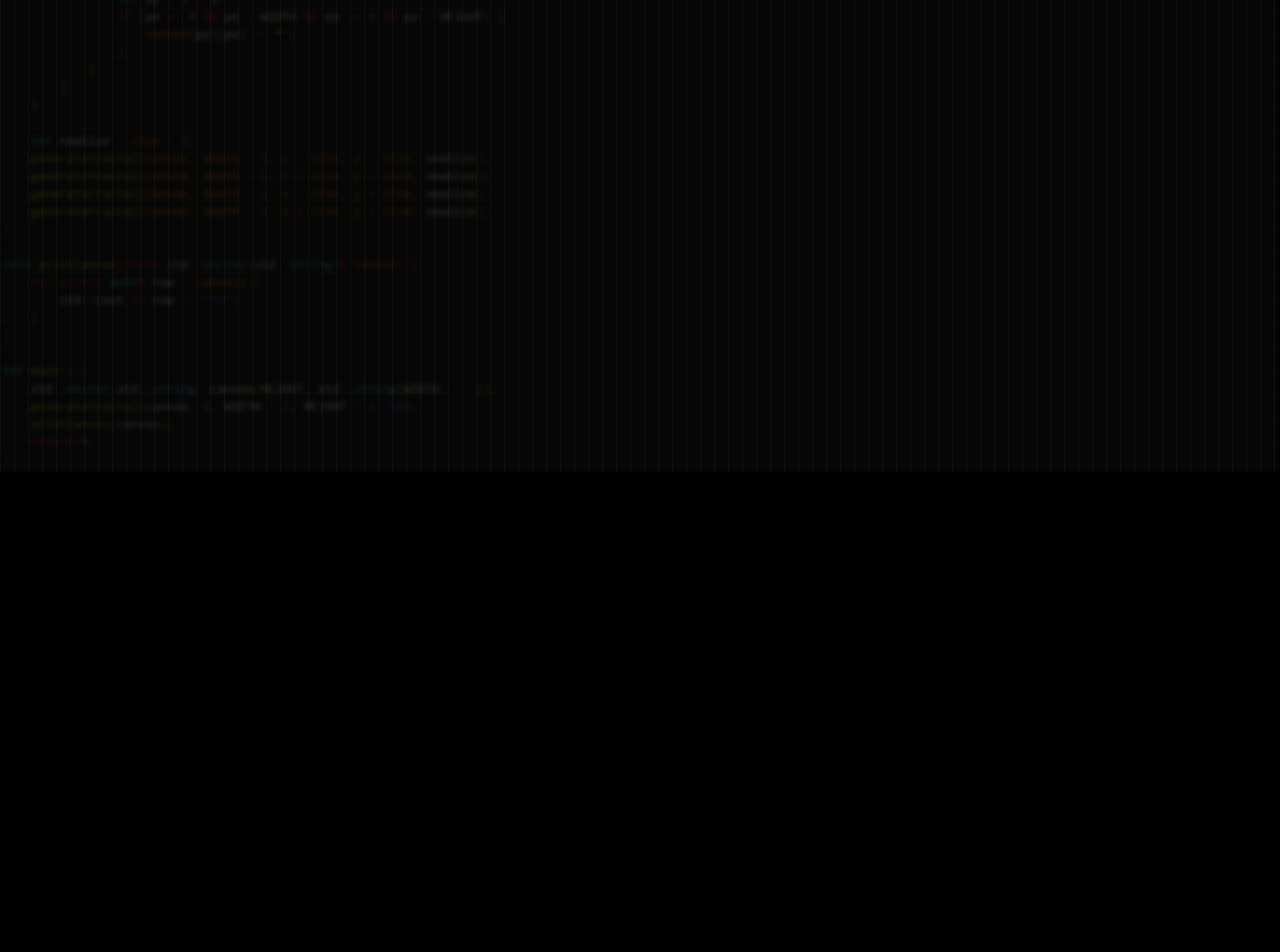
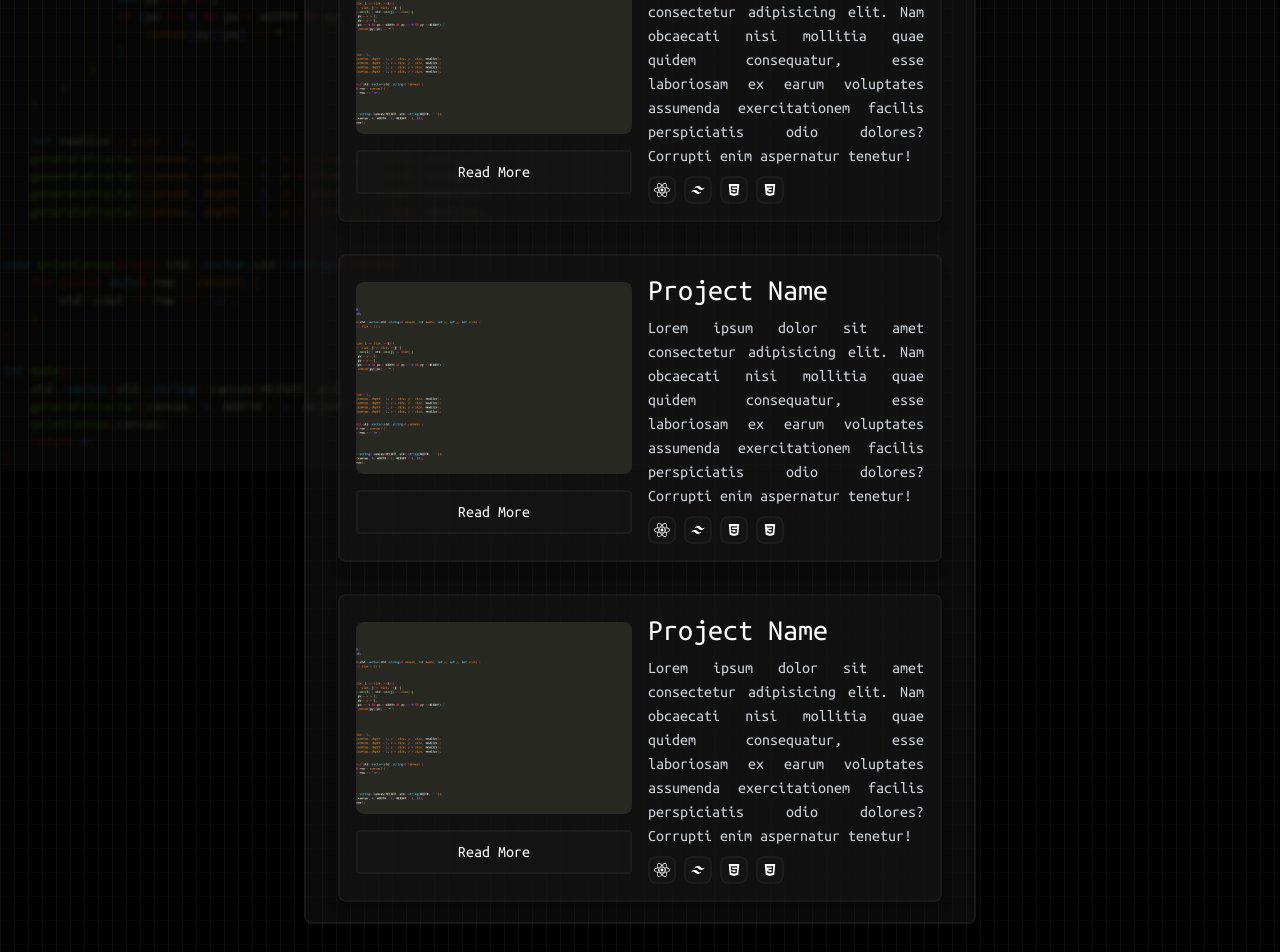
Before and after one commit to noel560/noel, a React (Vite) app: page /noel/projects in a window 1280 px wide. Shown: the part 328-1280 px from the top of the page. Before the commit the page ends 800 px from the top, so only its background shows below. Built offline with nearby package versions, Linux system fonts and the light colour scheme; a web font is replaced by a local one.

Commit message:
Changed few stuff, worked on projects page

```diff
--- a/package.json
+++ b/package.json
@@ -14,6 +14,7 @@
   },
   "dependencies": {
     "@tailwindcss/vite": "^4.0.1",
+    "framer-motion": "^12.9.2",
     "gh-pages": "^6.3.0",
     "react": "^18.3.1",
     "react-dom": "^18.3.1",
--- a/src/About.jsx
+++ b/src/About.jsx
@@ -2,6 +2,7 @@ import { useState } from 'react'
 import bgImage from './assets/1.png'
 import './Home.css'
 import { Link } from "react-router-dom"
+import { motion } from "framer-motion"
 
 function App() {
     const [menuOpen, setMenuOpen] = useState(false);
@@ -54,7 +55,7 @@ function App() {
             </div>
         </nav>
 
-        <div className="flex flex-col relative items-center justify-center mt-10 px-4 sm:px-6 lg:px-8 bg-neutral-900/50 border-2 border-neutral-800/50 rounded-lg shadow-lg w-full max-w-2xl mx-auto py-5">
+        <motion.div initial={{ scale: 0.95, opacity: 0 }} animate={{ scale: 1, opacity: 1 }} transition={{ duration: 0.4 }} className="flex flex-col relative items-center justify-center mt-10 px-4 sm:px-6 lg:px-8 bg-neutral-900/50 border-2 border-neutral-800/50 rounded-lg shadow-lg w-full max-w-2xl mx-auto py-5">
             <h1 className='text-white text-3xl'>About Me</h1>
 
             <p className='text-white text-lg mt-4'>I'm a developer from Hungary with a strong curiosity for how things work under the hood. Currently diving deep into <span className="bg-neutral-700" style={{ fontWeight: 700 }}>C++</span> and <span className="bg-neutral-700" style={{ fontWeight: 700 }}>Python</span>, with the goal of building a career in software development, game programming, or cybersecurity.</p>
@@ -70,7 +71,7 @@ function App() {
             <p className='text-white text-lg mt-4'>In 2025, I decided to take a big step forward and started learning <span className="bg-neutral-700" style={{ fontWeight: 700 }}>C++</span> and <span className="bg-neutral-700" style={{ fontWeight: 700 }}>Python</span>, with a focus on system programming and game development.
             I'm excited for the challenges ahead and looking forward to building something even bigger.</p>
 
-        </div>
+        </motion.div>
     </>;
 }
 
--- a/src/Contact.jsx
+++ b/src/Contact.jsx
@@ -10,6 +10,7 @@ import { FaSquareXTwitter } from "react-icons/fa6"
 import { SiLua } from "react-icons/si"
 import { CiMapPin } from "react-icons/ci"
 import pfp from './assets/temppfp.png'
+import { motion } from "framer-motion"
 
 function App() {
     const [menuOpen, setMenuOpen] = useState(false);
@@ -63,9 +64,9 @@ function App() {
         </nav>
 
         {/* Main */}
-        <div className="flex flex-col relative items-center justify-center mt-10 px-4 sm:px-6 lg:px-8 bg-neutral-900/50 border-2 border-neutral-800/50 rounded-lg shadow-lg w-full max-w-2xl mx-auto py-5">
+        <motion.div initial={{ scale: 0.95, opacity: 0 }} animate={{ scale: 1, opacity: 1 }} transition={{ duration: 0.4 }} className="flex flex-col relative items-center justify-center mt-10 px-4 sm:px-6 lg:px-8 bg-neutral-900/50 border-2 border-neutral-800/50 rounded-lg shadow-lg w-full max-w-2xl mx-auto py-5">
             <h1 className="text-white">Contact</h1>
-        </div>
+        </motion.div>
     </>;
 }
 
--- a/src/Home.jsx
+++ b/src/Home.jsx
@@ -9,9 +9,12 @@ import { FaSquareXTwitter } from "react-icons/fa6"
 import { SiLua } from "react-icons/si"
 import { CiMapPin } from "react-icons/ci"
 import { Link } from "react-router-dom"
+import { motion } from "framer-motion"
 
 function App() {
     const [menuOpen, setMenuOpen] = useState(false);
+
+    const MotionLink = motion(Link);
 
     const toggleMenu = () => {
         setMenuOpen(!menuOpen);
@@ -61,7 +64,7 @@ function App() {
             </div>
         </nav>
 
-        <div className="flex flex-col relative items-center justify-center mt-10 px-4 sm:px-6 lg:px-8 bg-neutral-900/50 border-2 border-neutral-800/50 rounded-lg shadow-lg w-full max-w-2xl mx-auto py-5">
+        <motion.div initial={{ scale: 0.95, opacity: 0 }} animate={{ scale: 1, opacity: 1 }} transition={{ duration: 0.4 }} className="flex flex-col relative items-center justify-center mt-10 px-4 sm:px-6 lg:px-8 bg-neutral-900/50 border-2 border-neutral-800/50 rounded-lg shadow-lg w-full max-w-2xl mx-auto py-5">
             <div className="text-white text-[2.5rem] gap-1 flex flex-col items-end absolute top-0 right-0 mr-4 mt-4">
                 <a href="https://github.com/noel560"><BiLogoGithub className="p-2 transition duration-500 hover:scale-90 hover:bg-neutral-800/50 cursor-pointer bg-neutral-900/50 border-2 border-neutral-800/50 rounded-lg shadow-lg" /></a>
                 <a href="mailto:noel540715@gmail.com"><FaEnvelope className="p-2 transition duration-500 hover:scale-90 hover:bg-neutral-800/50 cursor-pointer bg-neutral-900/50 border-2 border-neutral-800/50 rounded-lg shadow-lg" /></a>
@@ -134,7 +137,7 @@ function App() {
                     </div>
                 </div>
             </div>
-        </div>
+        </motion.div>
     </>;
 }
 
--- a/src/Projects.jsx
+++ b/src/Projects.jsx
@@ -2,6 +2,9 @@ import { useState } from 'react'
 import bgImage from './assets/1.png'
 import './Home.css'
 import { Link } from "react-router-dom"
+import { BiLogoCss3, BiLogoDiscord, BiLogoGithub, BiLogoHtml5, BiLogoJavascript, BiLogoPython, BiLogoTailwindCss, BiLogoTwitter, BiLogoTypescript } from "react-icons/bi"
+import { FaReact, FaEnvelope } from "react-icons/fa"
+import { motion } from "framer-motion"
 
 function App() {
     const [menuOpen, setMenuOpen] = useState(false);
@@ -54,9 +57,63 @@ function App() {
             </div>
         </nav>
 
-        <div className="flex flex-col relative items-center justify-center mt-10 px-4 sm:px-6 lg:px-8 bg-neutral-900/50 border-2 border-neutral-800/50 rounded-lg shadow-lg w-full max-w-2xl mx-auto py-5">
-            <h1 className='text-white'>Projects</h1>
-        </div>
+        <motion.div initial={{ scale: 0.95, opacity: 0 }} animate={{ scale: 1, opacity: 1 }} transition={{ duration: 0.4 }} className="flex flex-col relative items-center justify-center mt-10 px-4 sm:px-6 lg:px-8 bg-neutral-900/50 border-2 border-neutral-800/50 rounded-lg shadow-lg w-full max-w-2xl mx-auto py-5">
+            <h1 className='text-white text-3xl'>Projects</h1>
+
+            {/* Project 1 */}
+            <div className="bg-neutral-900/50 border-2 border-neutral-800/50 rounded-lg shadow-lg p-4 w-full flex flex-col sm:flex-row items-center justify-center mt-8">
+                <div className="flex flex-col sm:mr-4 mb-4 sm:mb-0 sm:w-1/2">
+                    <img src={bgImage} alt="Project Image" className="rounded-lg w-full h-48 sm:h-48 object-cover mb-4 cursor-pointer" />
+                    <button className="bg-neutral-900/50 border-2 border-neutral-800/50 text-white py-2 px-4 rounded hover:bg-neutral-800/50 transition duration-300 w-full sm:w-auto cursor-pointer">Read More</button>
+                </div>
+                <div className="flex flex-col text-center sm:text-left sm:w-1/2">
+                    <h1 className="text-white text-3xl font-bold mb-2">Project Name</h1>
+                    <p className="text-gray-300 text-justify">Lorem ipsum dolor sit amet consectetur adipisicing elit. Nam obcaecati nisi mollitia quae quidem consequatur, esse laboriosam ex earum voluptates assumenda exercitationem facilis perspiciatis odio dolores? Corrupti enim aspernatur tenetur!</p>
+                    <div className="flex flex-row gap-2 justify-center sm:justify-start mt-2 items-center">
+                        <span className='text-white bg-neutral-900/50 border-2 border-neutral-800/50 rounded-lg p-1'><FaReact /></span>
+                        <span className='text-white bg-neutral-900/50 border-2 border-neutral-800/50 rounded-lg p-1'><BiLogoTailwindCss /></span>
+                        <span className='text-white bg-neutral-900/50 border-2 border-neutral-800/50 rounded-lg p-1'><BiLogoHtml5 /></span>
+                        <span className='text-white bg-neutral-900/50 border-2 border-neutral-800/50 rounded-lg p-1'><BiLogoCss3 /></span>
+                    </div>
+                </div>
+            </div>
+
+            {/* Project 2 */}
+            <div className="bg-neutral-900/50 border-2 border-neutral-800/50 rounded-lg shadow-lg p-4 w-full flex flex-col sm:flex-row items-center justify-center mt-8">
+                <div className="flex flex-col sm:mr-4 mb-4 sm:mb-0 sm:w-1/2">
+                    <img src={bgImage} alt="Project Image" className="rounded-lg w-full h-48 sm:h-48 object-cover mb-4 cursor-pointer" />
+                    <button className="bg-neutral-900/50 border-2 border-neutral-800/50 text-white py-2 px-4 rounded hover:bg-neutral-800/50 transition duration-300 w-full sm:w-auto cursor-pointer">Read More</button>
+                </div>
+                <div className="flex flex-col text-center sm:text-left sm:w-1/2">
+                    <h1 className="text-white text-3xl font-bold mb-2">Project Name</h1>
+                    <p className="text-gray-300 text-justify">Lorem ipsum dolor sit amet consectetur adipisicing elit. Nam obcaecati nisi mollitia quae quidem consequatur, esse laboriosam ex earum voluptates assumenda exercitationem facilis perspiciatis odio dolores? Corrupti enim aspernatur tenetur!</p>
+                    <div className="flex flex-row gap-2 justify-center sm:justify-start mt-2 items-center">
+                        <span className='text-white bg-neutral-900/50 border-2 border-neutral-800/50 rounded-lg p-1'><FaReact /></span>
+                        <span className='text-white bg-neutral-900/50 border-2 border-neutral-800/50 rounded-lg p-1'><BiLogoTailwindCss /></span>
+                        <span className='text-white bg-neutral-900/50 border-2 border-neutral-800/50 rounded-lg p-1'><BiLogoHtml5 /></span>
+                        <span className='text-white bg-neutral-900/50 border-2 border-neutral-800/50 rounded-lg p-1'><BiLogoCss3 /></span>
+                    </div>
+                </div>
+            </div>
+
+            {/* Project 3 */}
+            <div className="bg-neutral-900/50 border-2 border-neutral-800/50 rounded-lg shadow-lg p-4 w-full flex flex-col sm:flex-row items-center justify-center mt-8">
+                <div className="flex flex-col sm:mr-4 mb-4 sm:mb-0 sm:w-1/2">
+                    <img src={bgImage} alt="Project Image" className="rounded-lg w-full h-48 sm:h-48 object-cover mb-4 cursor-pointer" />
+                    <button className="bg-neutral-900/50 border-2 border-neutral-800/50 text-white py-2 px-4 rounded hover:bg-neutral-800/50 transition duration-300 w-full sm:w-auto cursor-pointer">Read More</button>
+                </div>
+                <div className="flex flex-col text-center sm:text-left sm:w-1/2">
+                    <h1 className="text-white text-3xl font-bold mb-2">Project Name</h1>
+                    <p className="text-gray-300 text-justify">Lorem ipsum dolor sit amet consectetur adipisicing elit. Nam obcaecati nisi mollitia quae quidem consequatur, esse laboriosam ex earum voluptates assumenda exercitationem facilis perspiciatis odio dolores? Corrupti enim aspernatur tenetur!</p>
+                    <div className="flex flex-row gap-2 justify-center sm:justify-start mt-2 items-center">
+                        <span className='text-white bg-neutral-900/50 border-2 border-neutral-800/50 rounded-lg p-1'><FaReact /></span>
+                        <span className='text-white bg-neutral-900/50 border-2 border-neutral-800/50 rounded-lg p-1'><BiLogoTailwindCss /></span>
+                        <span className='text-white bg-neutral-900/50 border-2 border-neutral-800/50 rounded-lg p-1'><BiLogoHtml5 /></span>
+                        <span className='text-white bg-neutral-900/50 border-2 border-neutral-800/50 rounded-lg p-1'><BiLogoCss3 /></span>
+                    </div>
+                </div>
+            </div>
+        </motion.div>
     </>;
 }
 
--- /dev/null
+++ b/tailwind.config.js
@@ -0,0 +1,15 @@
+module.exports = {
+    theme: {
+      extend: {
+        keyframes: {
+          'scale-in': {
+            '0%': { transform: 'scale(0.95)', opacity: '0' },
+            '100%': { transform: 'scale(1)', opacity: '1' },
+          },
+        },
+        animation: {
+          'scale-in': 'scale-in 0.4s ease-out forwards',
+        },
+      },
+    },
+  }
```
Also changed, not shown: 1 other file (tests, documents, lock files or other folders).
